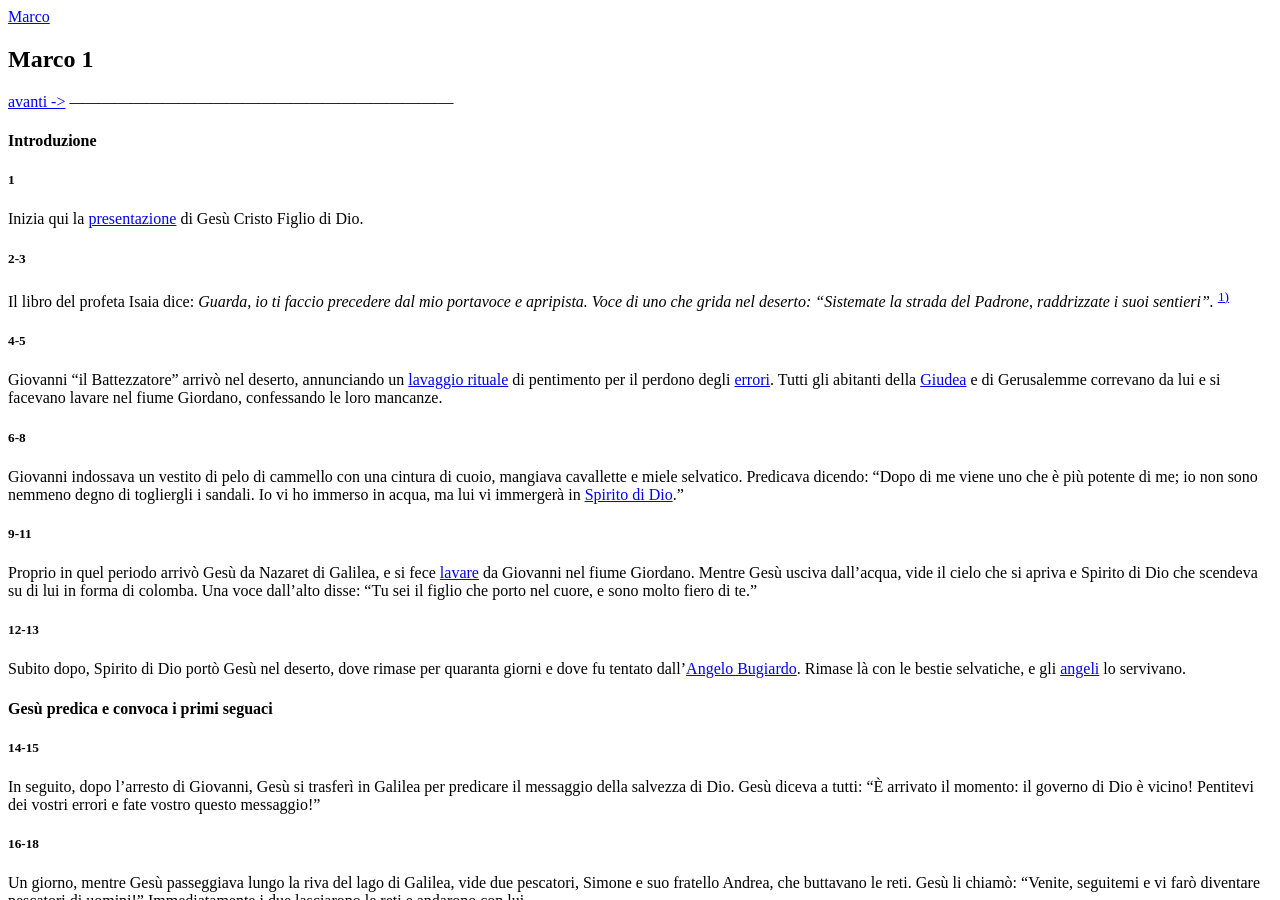
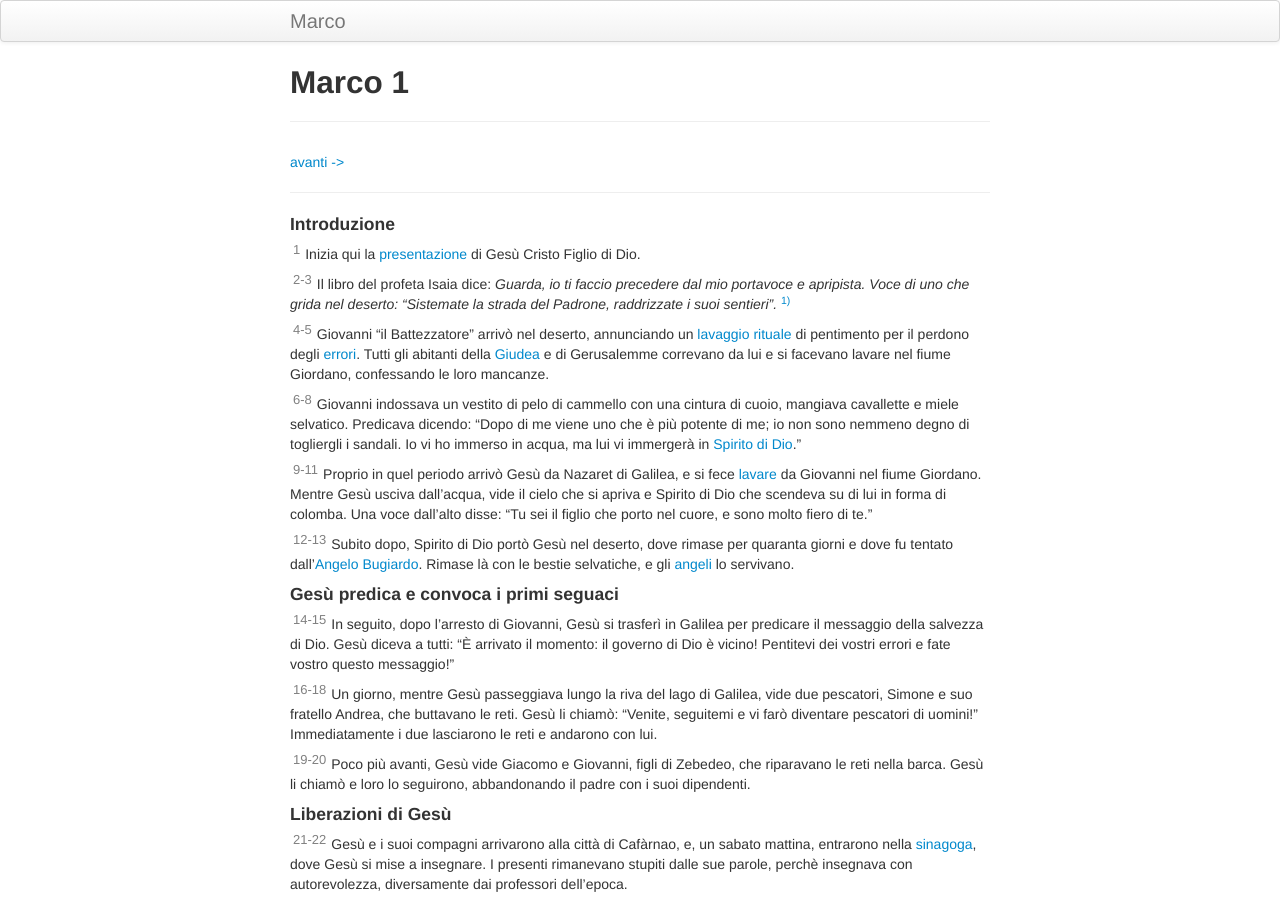
Before and after one commit to pachialu/marco-pages, a Jekyll site: the page built from pages/Mc01.md, in a window 1280 px wide and 900 px high. Built offline with Jekyll 4.4.1, drawn with Linux system fonts in a browser that asks for light colours.

Commit message:
fixed JB like github suggests

```diff
--- a/_config.yml
+++ b/_config.yml
@@ -54,13 +54,12 @@ JB :
   # By default, the asset_path is automatically defined relative to BASE_PATH plus the enabled theme.
   # ex: [BASE_PATH]/assets/themes/[THEME-NAME]
   #
-  theme: twitter
   # Override this by defining an absolute path to assets here.
   # ex:
   #   http://s3.amazonaws.com/yoursite/themes/watermelon
   #   /assets
   #
-  ASSET_PATH : http://pachialu.github.io/marco_pages/assets/themes/twitter
+  # ASSET_PATH : http://pachialu.github.io/marco_pages/assets/themes/twitter
 
   # These paths are to the main pages Jekyll-Bootstrap ships with.
   # Some JB helpers refer to these paths; change them here if needed.
--- a/_includes/JB/setup
+++ b/_includes/JB/setup
@@ -16,7 +16,7 @@
     {% if site.JB.ASSET_PATH %}
       {% assign ASSET_PATH = site.JB.ASSET_PATH %}
     {% else %}
-      {% capture ASSET_PATH %}{{ BASE_PATH }}/assets/themes/{{ page.theme.name }}{% endcapture %}
+      {% capture ASSET_PATH %}{{ BASE_PATH }}/assets/themes/{{ layout.theme.name }}{% endcapture %}
     {% endif %}
   {% endif %}
 {% endcapture %}{% assign jbcache = nil %}
--- a/pages/Mc01.md
+++ b/pages/Mc01.md
@@ -4,6 +4,7 @@ title: Marco 1
 ---
 
  [avanti ->](Mc02.html)
+
  ------------------------------------------------------------------------
 
 #### Introduzione
```
